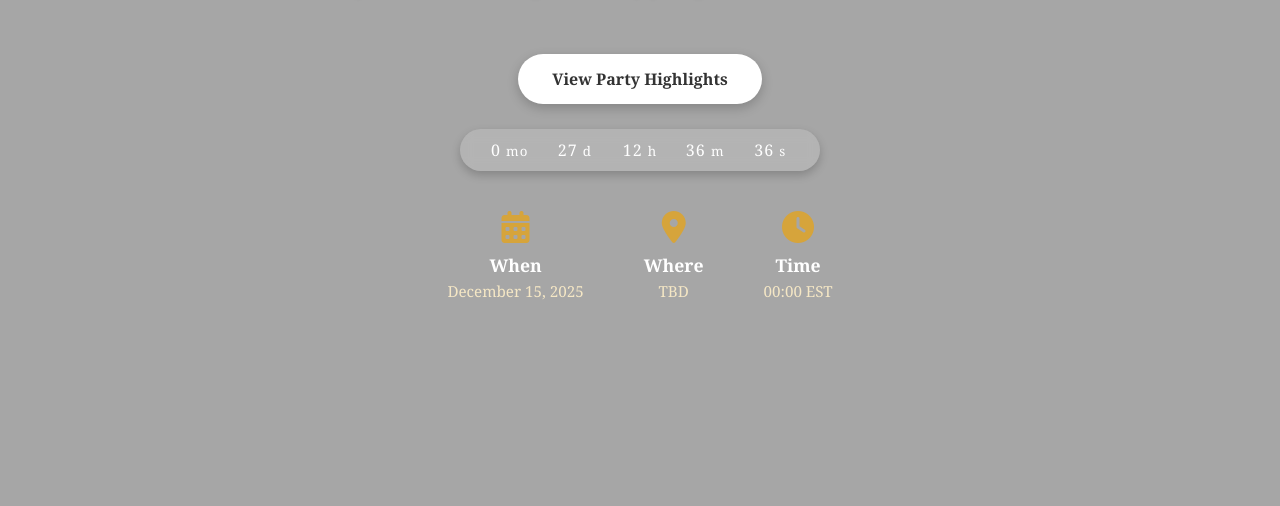
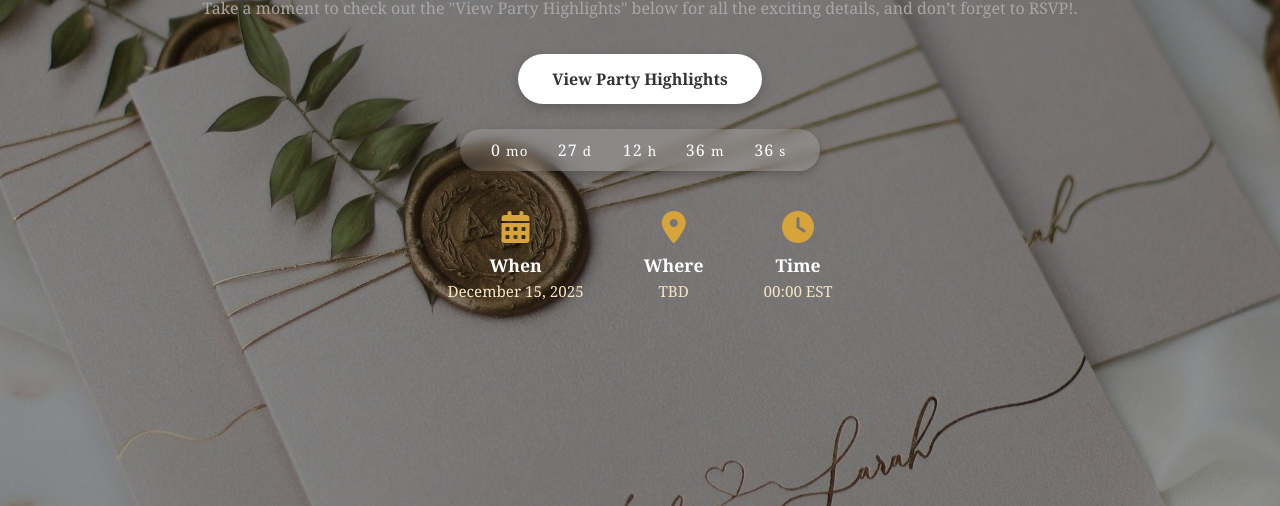
Before and after one commit to MAC3724/newewest, a plain HTML site: page index.html in a window 1280 px wide. Shown: the part 294-800 px from the top of the page. Drawn offline with Linux system fonts and the light colour scheme.

Commit message:
Update index.html

```diff
--- a/index.html
+++ b/index.html
@@ -25,7 +25,7 @@
       text-align: center;
       font-family: "Georgia", serif;
       color: white;
-      background: url("Background1.jpg") no-repeat center center/cover;
+      background: url("a9c47ee729ae8ab880acc932ffa903f0.jpg") no-repeat center center/cover;
       position: relative;
       overflow: hidden;
     }
```
